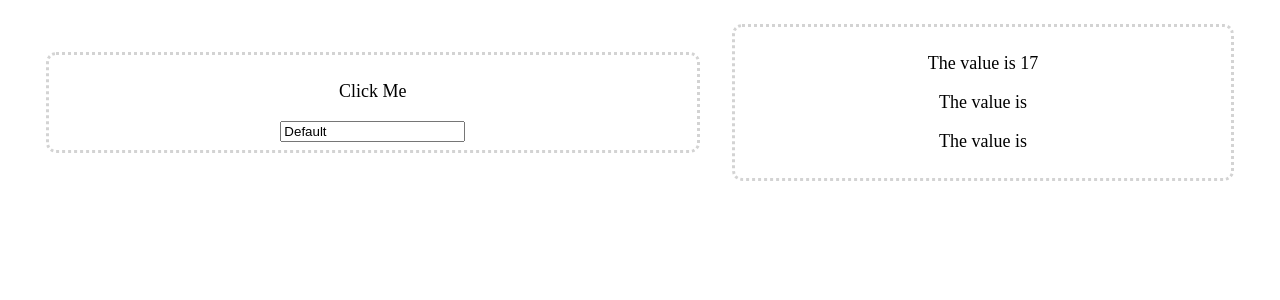
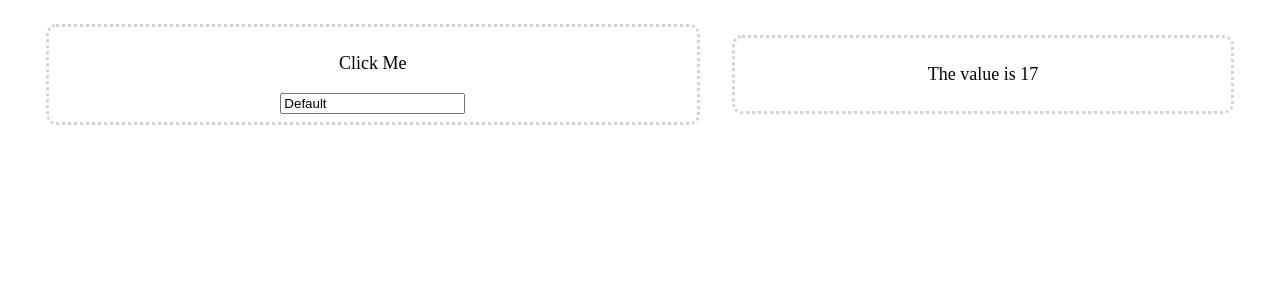
Before and after one commit to Krom121/bookmarks-frontend, a React (Create React App) app: page / in a window 1280 px wide. Shown: the top 300 px of the page. Built offline with nearby package versions, Linux system fonts and the light colour scheme; no server answers.

Commit message:
removed text in comp2 title/explanation

```diff
--- a/src/Comp2.js
+++ b/src/Comp2.js
@@ -7,8 +7,8 @@ class Comp2 extends Component {
       <div className="Comp2">
 
         <p>The value is { this.props.value }</p>
-        <p>The value is { this.props.title }</p>
-        <p>The value is { this.props.explanation }</p>
+        <p>{ this.props.title }</p>
+        <p>{ this.props.explanation }</p>
       </div>
     );
   }
```
